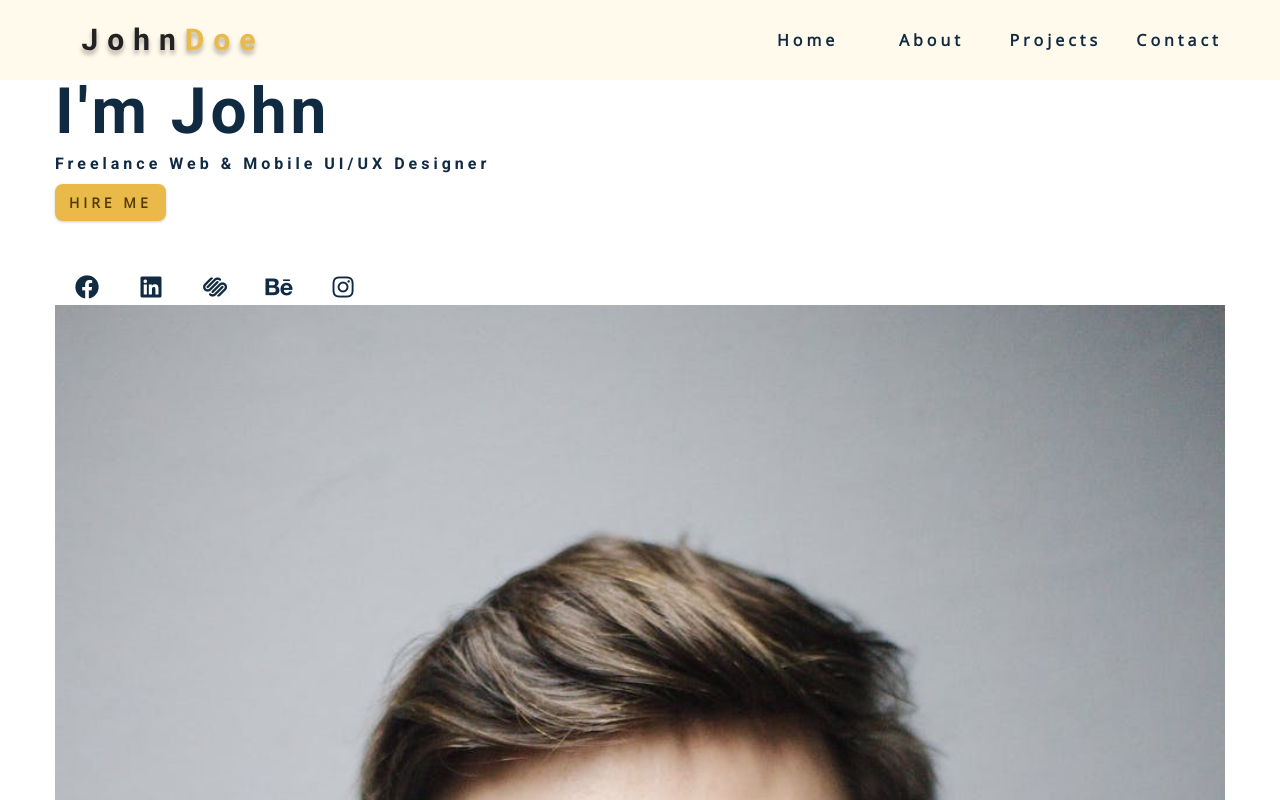
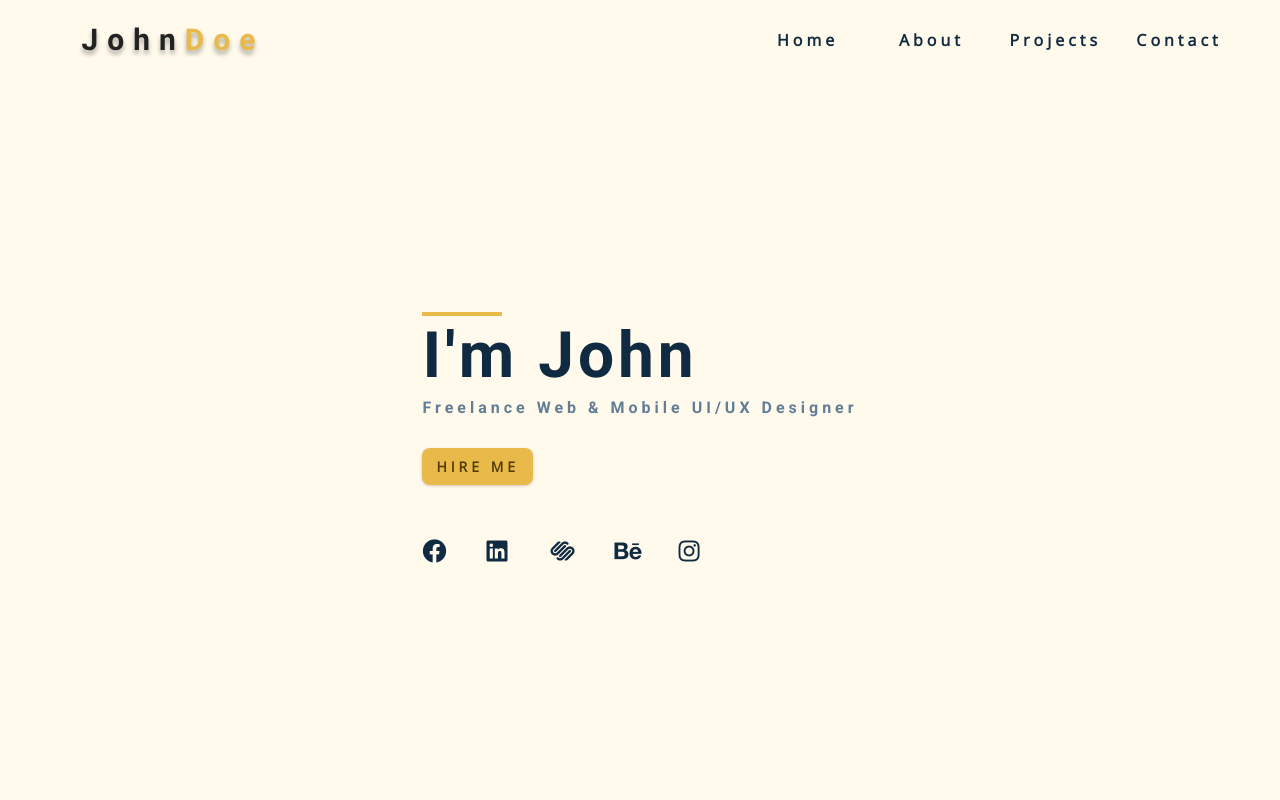
Before and after one commit to john-smilga/html-css-grid-project-recording, a plain HTML site: page index.html in a window 1280 px wide. Shown: the top 800 px of the page. Drawn offline with nearby package versions, Linux system fonts and the light colour scheme.

Commit message:
11-hero-css-small

```diff
--- a/css/styles.css
+++ b/css/styles.css
@@ -164,7 +164,14 @@ p {
   }
 }
 /* added during recording */
-
+.underline {
+  width: 5rem;
+  height: 0.25rem;
+  margin-bottom: 1.25rem;
+  background: var(--clr-primary-5);
+  margin-left: auto;
+  margin-right: auto;
+}
 /*
 ===============
 Navbar
@@ -312,7 +319,30 @@ Sidebar
 Hero
 ===============
 */
+/* underline added to globals */
+.hero .underline {
+  margin-bottom: 0.5rem;
+  margin-left: 0;
+}
+.hero-img {
+  display: none;
+}
 .hero {
+  background: var(--clr-primary-10);
+}
+.hero-center {
+  min-height: calc(100vh - 5rem);
+  display: grid;
+  place-items: center;
+}
+.hero-info h4 {
+  color: var(--clr-grey-5);
+}
+.hero-icons {
+  justify-items: start;
+}
+.hero-btn {
+  margin-top: 1.25rem;
 }
 /*
 ===============
--- a/index.html
+++ b/index.html
@@ -102,7 +102,7 @@
           <h4>freelance web & mobile UI/UX Designer</h4>
           <a href="contact.html" class="btn hero-btn">hire me</a>
           <!-- social icons -->
-          <ul class="social-icons hero-icon">
+          <ul class="social-icons hero-icons">
             <li>
               <a href="https://www.twitter.com" class="social-icon">
                 <i class="fab fa-facebook"></i>
```
